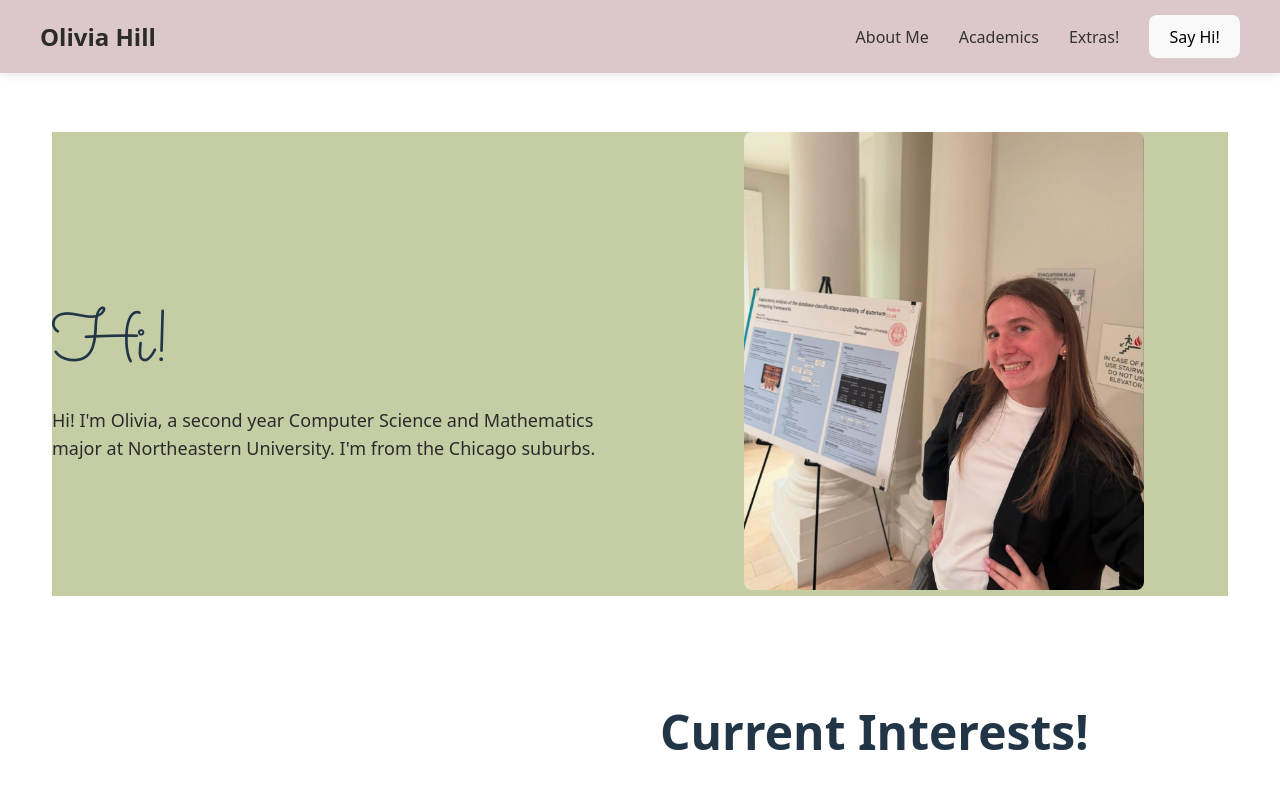
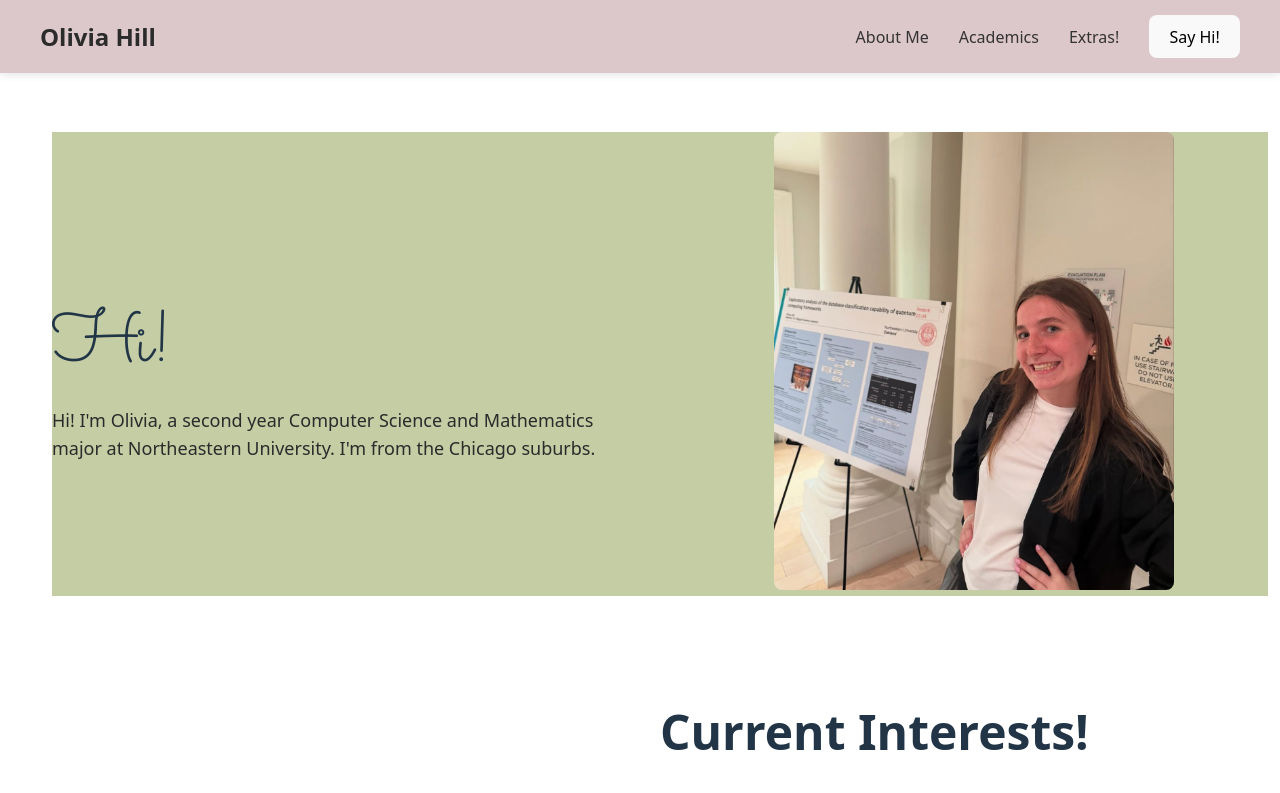
Before and after one commit to hill-ol/personal-website-vercel, a React (Vite) app: page / in a window 1280 px wide. Shown: the top 793 px of the page. Built offline with nearby package versions, Linux system fonts and the light colour scheme.

Commit message:
adding to section

```diff
--- a/src/index.css
+++ b/src/index.css
@@ -123,7 +123,6 @@ body {
   margin: 0;
   display: flex;
   place-items: center;
-  min-width: 320px;
   min-height: 100vh;
 }
 
@@ -166,7 +165,7 @@ button:focus-visible {
 
 .about-section {
   padding: 60px 20px;
-  max-width: 1200px;
+  width: 100%;
   margin: 0 auto;
 }
 
```
